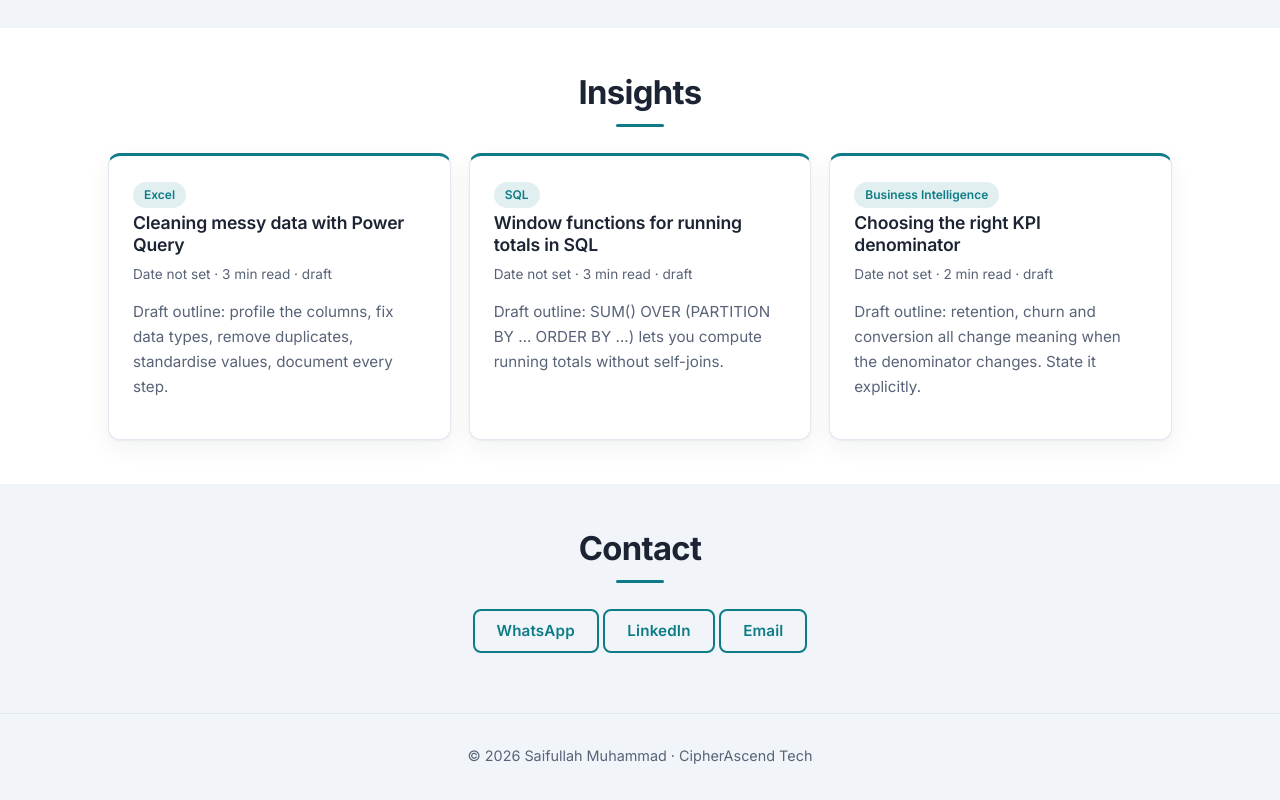
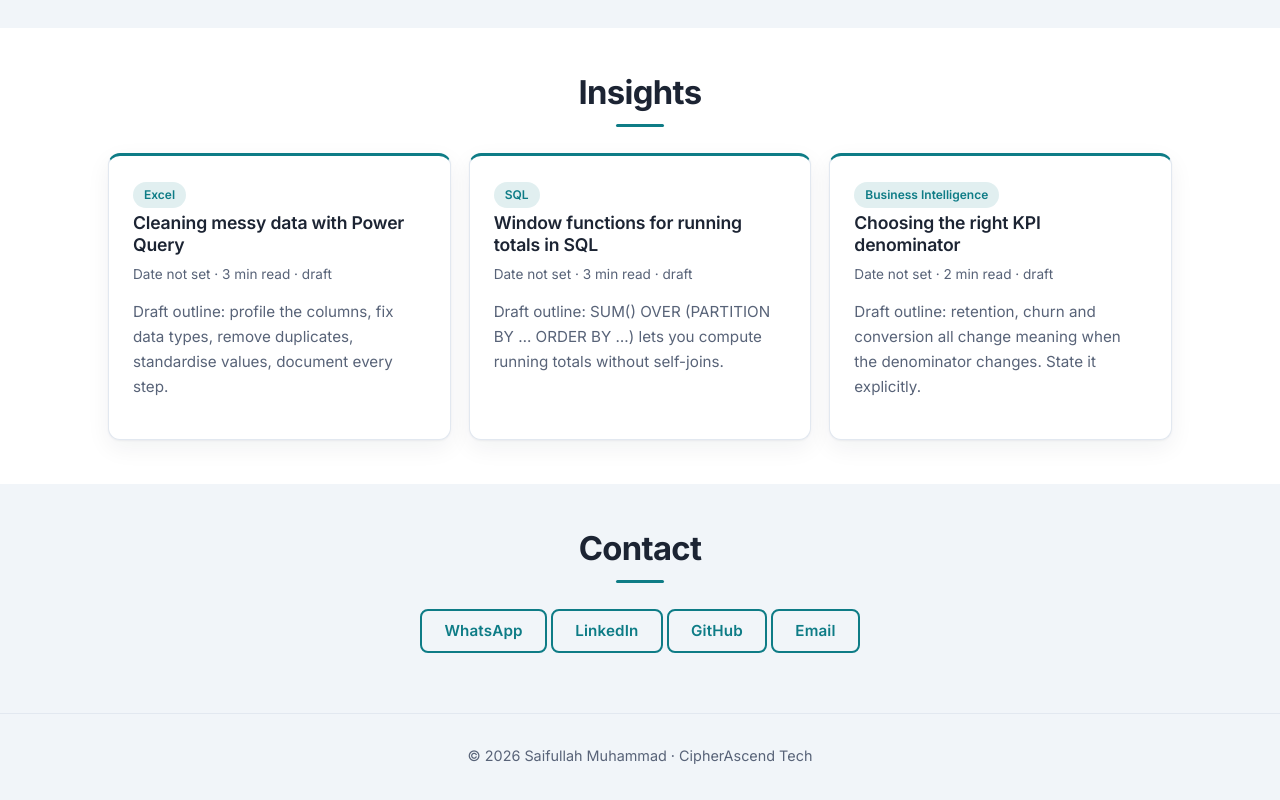
Before and after one commit to syfoullah/portfolio, a plain HTML site: page index.html in a window 1280 px wide. Shown: the part 4877-5677 px from the top of the page. Drawn offline with Linux system fonts and the light colour scheme.

Commit message:
Update index.html

```diff
--- a/index.html
+++ b/index.html
@@ -73,7 +73,7 @@ nav a,.logo,.hire{white-space:nowrap}@media(max-width:1180px){nav a{padding:6px
 <script>
 /* ===== EDIT THIS CONFIG ===== */
 const C={name:"Saifullah Muhammad",brand:"CipherAscend Tech",title:"Data Analyst | Business Intelligence | Advanced Analytics",
-email:"",whatsapp:"+2348134914726" /* number with country code, e.g. 2348012345678 */,linkedin:"www.linkedin.com/in/syfoullah-muhammad",facebook:"",tiktok:"",github:"",email:"cipherascendtech@gmail.com",photo:"Syfoullah.png",resumeUrl:"",
+email:"",whatsapp:"+2348134914726" /* number with country code, e.g. 2348012345678 */,linkedin:"www.linkedin.com/in/syfoullah-muhammad",facebook:"",tiktok:"",github:"https://github.com/syfoullah",email:"cipherascendtech@gmail.com",photo:"Syfoullah.png",resumeUrl:"",
 bio:"I transform complex data into meaningful insights that help businesses understand performance, identify opportunities, solve problems and make informed decisions.",
 stats:[/* {v:"5",l:"Projects completed"} — add only verified figures */],
 dashboards:[{t:"Executive BI Dashboard (demo)",d:"Placeholder entry. Add a published Power BI report URL in the url field to embed it.",url:"",kpis:"Revenue, profit margin, customer retention, delivery performance"}],
```
